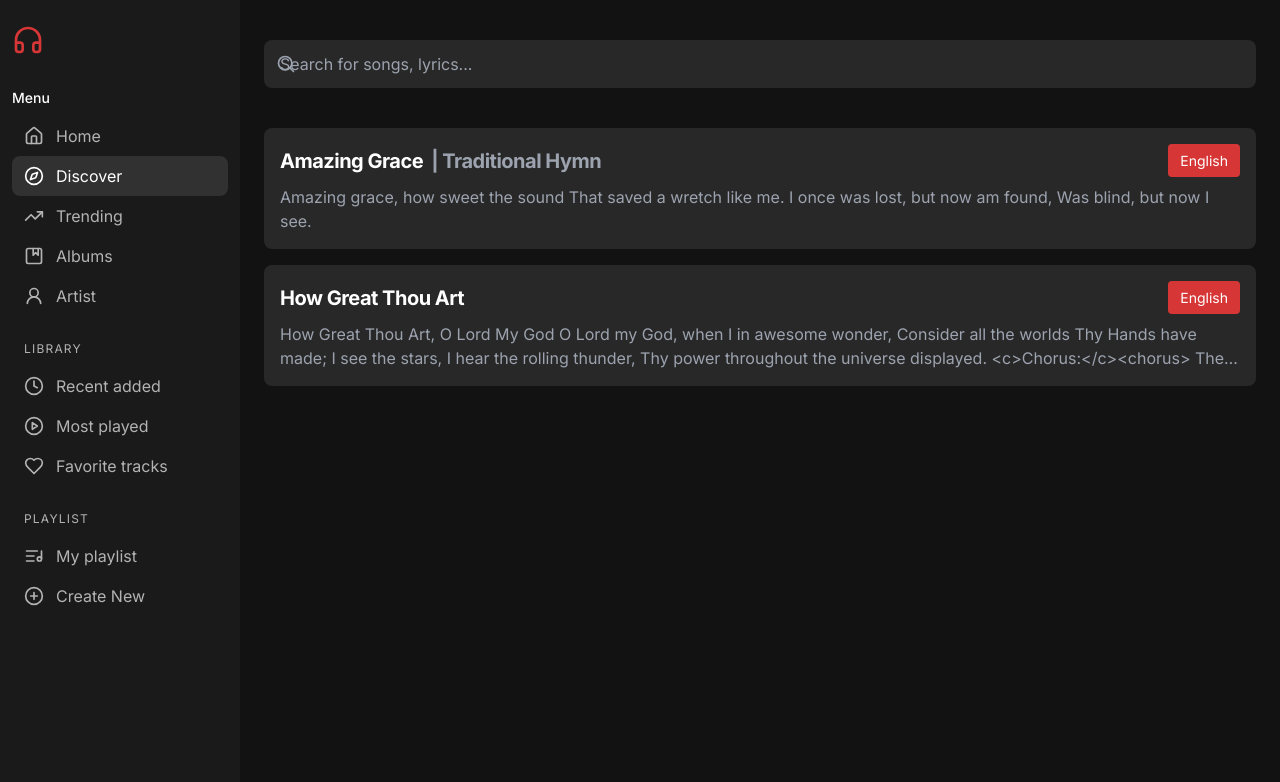
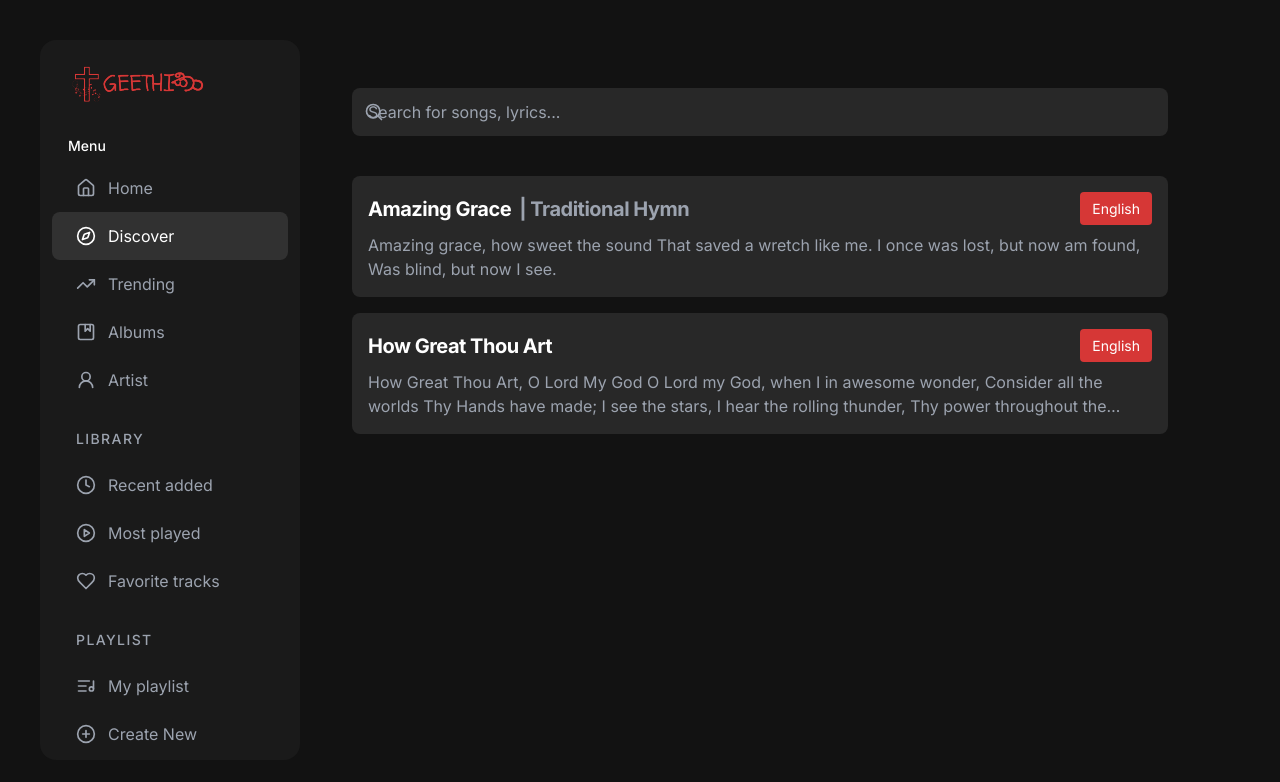
Before and after one commit to zionashirwada/Geethika, a Next.js app: page / in a window 1280 px wide. Shown: the top 782 px of the page. Built offline with nearby package versions, Linux system fonts and the light colour scheme.

Commit message:
update side bar

```diff
--- a/app/globals.css
+++ b/app/globals.css
@@ -14,17 +14,25 @@
 body {
   background-color: var(--background);
   color: var(--text-primary);
+  padding: 16px;
+  box-sizing: border-box;
+}
+
+@media (min-width: 1024px) {
+  body {
+    padding: 32px;
+  }
 }
 
 .sidebar {
   background-color: var(--sidebar);
-  width: 240px;
-  height: 100vh;
+  width: 260px;
+  height: calc(100vh - 5rem);
   position: fixed;
   left: 0;
   top: 0;
   padding: 24px 12px;
-  transition: transform 0.3s ease;
+  transition: all 0.3s ease;
   z-index: 50;
 }
 
@@ -46,27 +54,29 @@ body {
   display: flex;
   align-items: center;
   gap: 12px;
-  padding: 8px 12px;
-  color: var(--text-secondary);
-  transition: color 0.2s;
+  padding: 12px 24px;
+  color: #9ca3af;
+  transition: all 0.3s ease;
   border-radius: 8px;
 }
 
 .sidebar-link:hover {
-  color: var(--text-primary);
+  color: white;
+  background-color: rgba(255, 255, 255, 0.1);
 }
 
 .sidebar-link.active {
-  color: var(--text-primary);
+  color: white;
   background-color: rgba(255, 255, 255, 0.1);
 }
 
 .section-title {
-  color: var(--text-secondary);
-  font-size: 0.75rem;
+  font-size: 0.875rem;
+  font-weight: 500;
+  color: #9ca3af;
   text-transform: uppercase;
   letter-spacing: 0.1em;
-  margin: 24px 12px 8px;
+  margin: 24px 24px 12px;
 }
 
 .main-content {
--- a/app/page.tsx
+++ b/app/page.tsx
@@ -2,23 +2,10 @@
 
 import { useState, useEffect } from 'react';
 import { useRouter } from 'next/navigation';
-import {
-  Home,
-  Compass,
-  TrendingUp,
-  Album,
-  User2,
-  Clock,
-  PlayCircle,
-  Heart,
-  ListMusic,
-  PlusCircle,
-  Headphones,
-  Menu,
-  Search,
-} from 'lucide-react';
+import { Menu, Search } from 'lucide-react';
 import type { Song } from '@/lib/types';
 import { getAllSongs } from '@/lib/songs';
+import Sidebar from '@/components/Sidebar';
 
 export default function HomePage() {
   const router = useRouter();
@@ -43,64 +30,11 @@ export default function HomePage() {
   }, [searchQuery]);
 
   return (
-    <div className="flex min-h-screen">
-      {/* Sidebar */}
-      <nav className={`sidebar ${isMenuOpen ? 'open' : ''}`}>
-        <div className="flex items-center gap-2 mb-8">
-          <Headphones className="w-8 h-8 text-[#d63736]" />
-        </div>
-
-        <div>
-          <div className="text-sm font-medium mb-2">Menu</div>
-          <a href="#" className="sidebar-link">
-            <Home size={20} />
-            Home
-          </a>
-          <a href="#" className="sidebar-link active">
-            <Compass size={20} />
-            Discover
-          </a>
-          <a href="#" className="sidebar-link">
-            <TrendingUp size={20} />
-            Trending
-          </a>
-          <a href="#" className="sidebar-link">
-            <Album size={20} />
-            Albums
-          </a>
-          <a href="#" className="sidebar-link">
-            <User2 size={20} />
-            Artist
-          </a>
-        </div>
-
-        <div className="section-title">Library</div>
-        <a href="#" className="sidebar-link">
-          <Clock size={20} />
-          Recent added
-        </a>
-        <a href="#" className="sidebar-link">
-          <PlayCircle size={20} />
-          Most played
-        </a>
-        <a href="#" className="sidebar-link">
-          <Heart size={20} />
-          Favorite tracks
-        </a>
-
-        <div className="section-title">Playlist</div>
-        <a href="#" className="sidebar-link">
-          <ListMusic size={20} />
-          My playlist
-        </a>
-        <a href="#" className="sidebar-link text-[#d63736]">
-          <PlusCircle size={20} />
-          Create New
-        </a>
-      </nav>
+    <div className="flex min-h-screen p-4 lg:px-14">
+      <Sidebar isOpen={isMenuOpen} />
 
       {/* Main Content */}
-      <main className="main-content flex-1">
+      <main className="main-content flex-1 ml-[280px]">
         <div className="search-container">
           <div className="relative">
             <Search className="absolute left-3 top-1/2 transform -translate-y-1/2 text-gray-400" size={20} />
--- /dev/null
+++ b/components/Sidebar.tsx
@@ -0,0 +1,75 @@
+import Image from 'next/image';
+import {
+  Home,
+  Compass,
+  TrendingUp,
+  Album,
+  User2,
+  Clock,
+  PlayCircle,
+  Heart,
+  ListMusic,
+  PlusCircle,
+} from 'lucide-react';
+
+interface SidebarProps {
+  isOpen: boolean;
+}
+
+export default function Sidebar({ isOpen }: SidebarProps) {
+  return (
+    <nav className={`sidebar ${isOpen ? 'open' : ''} bg-[#161616] m-4 ml-10 my-10 rounded-2xl fixed left-0 top-0 `}>
+      <div className="flex items-center gap-2 mb-8 px-4">
+        <Image src="/logo.png" alt="Logo" width={140} height={40} />
+      </div>
+
+      <div>
+        <div className="text-sm font-medium mb-2 px-4">Menu</div>
+        <a href="#" className="sidebar-link">
+          <Home size={20} />
+          Home
+        </a>
+        <a href="#" className="sidebar-link active">
+          <Compass size={20} />
+          Discover
+        </a>
+        <a href="#" className="sidebar-link">
+          <TrendingUp size={20} />
+          Trending
+        </a>
+        <a href="#" className="sidebar-link">
+          <Album size={20} />
+          Albums
+        </a>
+        <a href="#" className="sidebar-link">
+          <User2 size={20} />
+          Artist
+        </a>
+      </div>
+
+      <div className="section-title">Library</div>
+      <a href="#" className="sidebar-link">
+        <Clock size={20} />
+        Recent added
+      </a>
+      <a href="#" className="sidebar-link">
+        <PlayCircle size={20} />
+        Most played
+      </a>
+      <a href="#" className="sidebar-link">
+        <Heart size={20} />
+        Favorite tracks
+      </a>
+
+      <div className="section-title">Playlist</div>
+      <a href="#" className="sidebar-link">
+        <ListMusic size={20} />
+        My playlist
+      </a>
+      <a href="#" className="sidebar-link text-[#d63736]">
+        <PlusCircle size={20} />
+        Create New
+      </a>
+    </nav>
+  );
+}
```
Also changed, not shown: public/icon.png (added), public/logo.png (added).
